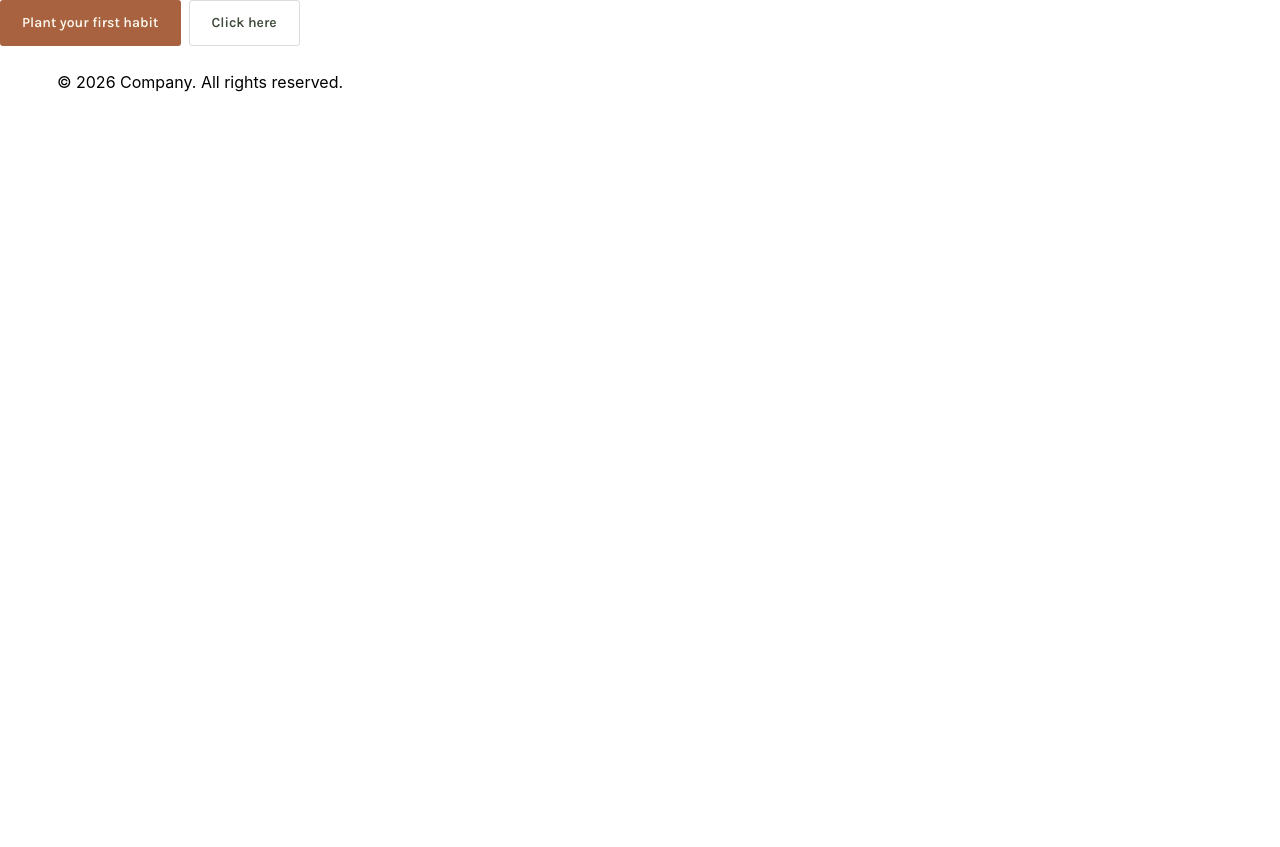
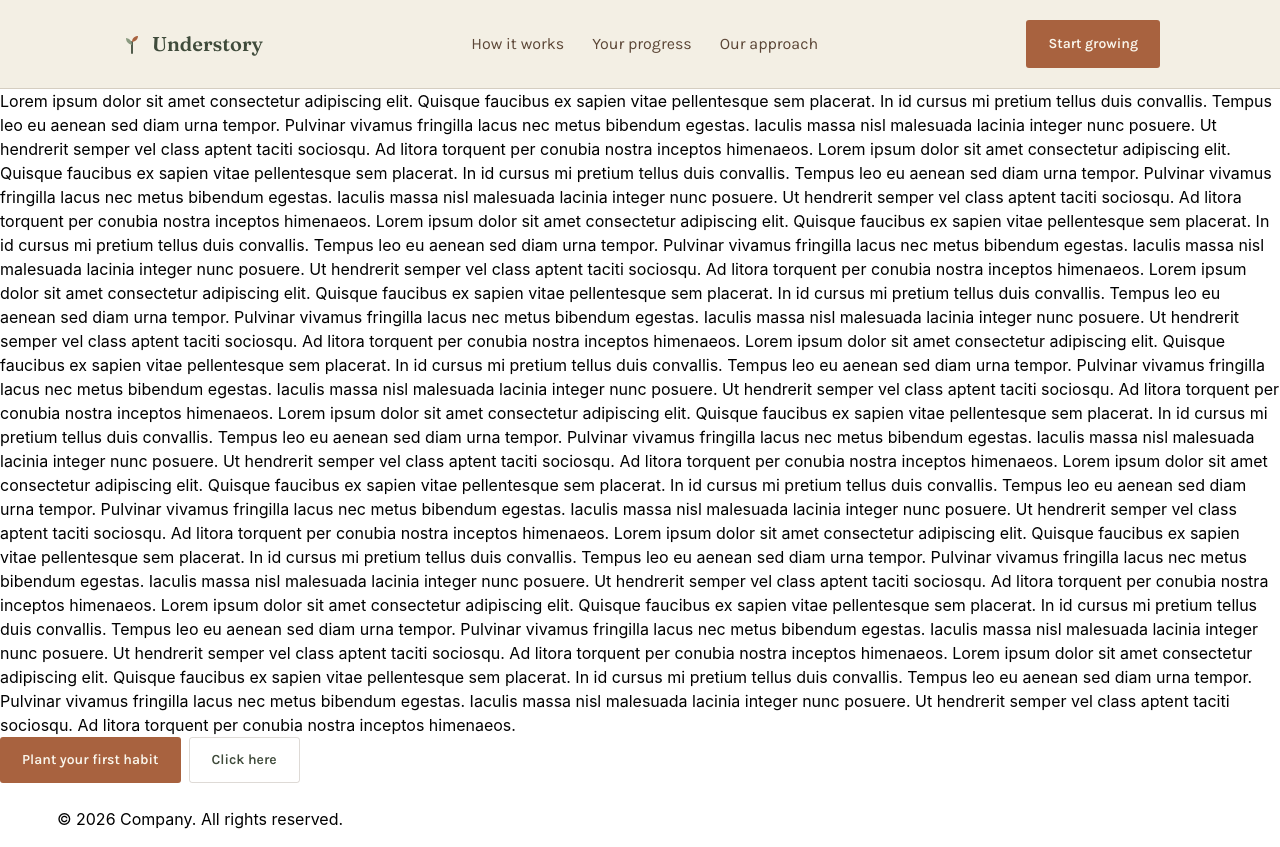
Before and after one commit to LasimaP/compass-wellness-app, a React (Vite) app in the folder compass-frontend/: page / in a window 1280 px wide. Before the commit the page ends 800 px from the top, so only its background shows below. Built offline with nearby package versions, Linux system fonts and the light colour scheme.

Commit message:
Added Navbar.jsx and modified Button.jsx and updated Homepage.jsx

```diff
--- a/compass-frontend/src/Pages/HomePage.jsx
+++ b/compass-frontend/src/Pages/HomePage.jsx
@@ -1,14 +1,88 @@
 import React from "react";
 import Button from "../components/Button";
+import Navbar from "../components/Navbar";
 
 const HomePage = () => {
   return (
+    <>
+      <Navbar />
+      <div>
+        <p>
+          Lorem ipsum dolor sit amet consectetur adipiscing elit. Quisque
+          faucibus ex sapien vitae pellentesque sem placerat. In id cursus mi
+          pretium tellus duis convallis. Tempus leo eu aenean sed diam urna
+          tempor. Pulvinar vivamus fringilla lacus nec metus bibendum egestas.
+          Iaculis massa nisl malesuada lacinia integer nunc posuere. Ut
+          hendrerit semper vel class aptent taciti sociosqu. Ad litora torquent
+          per conubia nostra inceptos himenaeos. Lorem ipsum dolor sit amet
+          consectetur adipiscing elit. Quisque faucibus ex sapien vitae
+          pellentesque sem placerat. In id cursus mi pretium tellus duis
+          convallis. Tempus leo eu aenean sed diam urna tempor. Pulvinar vivamus
+          fringilla lacus nec metus bibendum egestas. Iaculis massa nisl
+          malesuada lacinia integer nunc posuere. Ut hendrerit semper vel class
+          aptent taciti sociosqu. Ad litora torquent per conubia nostra inceptos
+          himenaeos. Lorem ipsum dolor sit amet consectetur adipiscing elit.
+          Quisque faucibus ex sapien vitae pellentesque sem placerat. In id
+          cursus mi pretium tellus duis convallis. Tempus leo eu aenean sed diam
+          urna tempor. Pulvinar vivamus fringilla lacus nec metus bibendum
+          egestas. Iaculis massa nisl malesuada lacinia integer nunc posuere. Ut
+          hendrerit semper vel class aptent taciti sociosqu. Ad litora torquent
+          per conubia nostra inceptos himenaeos. Lorem ipsum dolor sit amet
+          consectetur adipiscing elit. Quisque faucibus ex sapien vitae
+          pellentesque sem placerat. In id cursus mi pretium tellus duis
+          convallis. Tempus leo eu aenean sed diam urna tempor. Pulvinar vivamus
+          fringilla lacus nec metus bibendum egestas. Iaculis massa nisl
+          malesuada lacinia integer nunc posuere. Ut hendrerit semper vel class
+          aptent taciti sociosqu. Ad litora torquent per conubia nostra inceptos
+          himenaeos. Lorem ipsum dolor sit amet consectetur adipiscing elit.
+          Quisque faucibus ex sapien vitae pellentesque sem placerat. In id
+          cursus mi pretium tellus duis convallis. Tempus leo eu aenean sed diam
+          urna tempor. Pulvinar vivamus fringilla lacus nec metus bibendum
+          egestas. Iaculis massa nisl malesuada lacinia integer nunc posuere. Ut
+          hendrerit semper vel class aptent taciti sociosqu. Ad litora torquent
+          per conubia nostra inceptos himenaeos. Lorem ipsum dolor sit amet
+          consectetur adipiscing elit. Quisque faucibus ex sapien vitae
+          pellentesque sem placerat. In id cursus mi pretium tellus duis
+          convallis. Tempus leo eu aenean sed diam urna tempor. Pulvinar vivamus
+          fringilla lacus nec metus bibendum egestas. Iaculis massa nisl
+          malesuada lacinia integer nunc posuere. Ut hendrerit semper vel class
+          aptent taciti sociosqu. Ad litora torquent per conubia nostra inceptos
+          himenaeos. Lorem ipsum dolor sit amet consectetur adipiscing elit.
+          Quisque faucibus ex sapien vitae pellentesque sem placerat. In id
+          cursus mi pretium tellus duis convallis. Tempus leo eu aenean sed diam
+          urna tempor. Pulvinar vivamus fringilla lacus nec metus bibendum
+          egestas. Iaculis massa nisl malesuada lacinia integer nunc posuere. Ut
+          hendrerit semper vel class aptent taciti sociosqu. Ad litora torquent
+          per conubia nostra inceptos himenaeos. Lorem ipsum dolor sit amet
+          consectetur adipiscing elit. Quisque faucibus ex sapien vitae
+          pellentesque sem placerat. In id cursus mi pretium tellus duis
+          convallis. Tempus leo eu aenean sed diam urna tempor. Pulvinar vivamus
+          fringilla lacus nec metus bibendum egestas. Iaculis massa nisl
+          malesuada lacinia integer nunc posuere. Ut hendrerit semper vel class
+          aptent taciti sociosqu. Ad litora torquent per conubia nostra inceptos
+          himenaeos. Lorem ipsum dolor sit amet consectetur adipiscing elit.
+          Quisque faucibus ex sapien vitae pellentesque sem placerat. In id
+          cursus mi pretium tellus duis convallis. Tempus leo eu aenean sed diam
+          urna tempor. Pulvinar vivamus fringilla lacus nec metus bibendum
+          egestas. Iaculis massa nisl malesuada lacinia integer nunc posuere. Ut
+          hendrerit semper vel class aptent taciti sociosqu. Ad litora torquent
+          per conubia nostra inceptos himenaeos. Lorem ipsum dolor sit amet
+          consectetur adipiscing elit. Quisque faucibus ex sapien vitae
+          pellentesque sem placerat. In id cursus mi pretium tellus duis
+          convallis. Tempus leo eu aenean sed diam urna tempor. Pulvinar vivamus
+          fringilla lacus nec metus bibendum egestas. Iaculis massa nisl
+          malesuada lacinia integer nunc posuere. Ut hendrerit semper vel class
+          aptent taciti sociosqu. Ad litora torquent per conubia nostra inceptos
+          himenaeos.
+        </p>
+      </div>
       <div className="flex gap-2">
         <Button variant="primary" href="#">
           Plant your first habit
         </Button>
         <Button variant="ghost">Click here</Button>
       </div>
+    </>
   );
 };
 
--- a/compass-frontend/src/components/Button.jsx
+++ b/compass-frontend/src/components/Button.jsx
@@ -1,6 +1,12 @@
 import React from "react";
 
-const Button = ({ variant = "primary", href, children, ...rest }) => {
+const Button = ({
+  variant = "primary",
+  href,
+  children,
+  className = "",
+  ...rest
+}) => {
   const Component = href ? "a" : "button";
   const variantStyles = {
     primary: "bg-clay text-linen hover:bg-clay-dark",
@@ -9,7 +15,7 @@ const Button = ({ variant = "primary", href, children, ...rest }) => {
   return (
     <Component
       href={href}
-      className={`inline-flex items-center gap-2 rounded-[3px] px-[22px] py-3 font-body font-semibold text-sm ${variantStyles[variant]} transition-all duration-300`}
+      className={`inline-flex items-center gap-2 rounded-[3px] px-[22px] py-3 font-body font-semibold text-sm ${variantStyles[variant]} ${className} transition-all duration-300`}
       {...rest}
     >
       {children}
--- /dev/null
+++ b/compass-frontend/src/components/Navbar.jsx
@@ -0,0 +1,52 @@
+import React from "react";
+import Button from "./Button";
+
+const Navbar = () => {
+  return (
+    <nav className="bg-parchment/80 backdrop-blur-md border-b border-bark/20 sticky top-0">
+      <div className="max-w-[1120px] mx-auto px-10 py-5 flex items-center justify-between">
+        <div className="flex items-center gap-2">
+          <svg
+            viewBox="0 0 24 24"
+            fill="none"
+            xmlns="http://www.w3.org/2000/svg"
+            className="w-6 h-6"
+          >
+            <path
+              d="M12 21V10"
+              stroke="#3F4B3B"
+              strokeWidth="1.8"
+              strokeLinecap="round"
+            />
+            <path d="M12 13C12 13 6 12 6 6C6 6 12 6.5 12 13Z" fill="#8A9A80" />
+            <path
+              d="M12 10C12 10 18 9.5 18 4C18 4 12 4.2 12 10Z"
+              fill="#A8623F"
+            />
+          </svg>
+          <h1 className="font-display font-semibold text-moss text-xl">
+            Understory
+          </h1>
+        </div>
+        <div className="flex gap-7 text-bark font-body text-body">
+          <a href="#beds" className="hover:text-clay-dark">
+            How it works
+          </a>
+          <a href="#timeline" className="hover:text-clay-dark">
+            Your progress
+          </a>
+          <a href="#philosophy" className="hover:text-clay-dark">
+            Our approach
+          </a>
+        </div>
+        <div>
+          <Button variant="primary" href="#" className="px-7 py-3.5">
+            Start growing
+          </Button>
+        </div>
+      </div>
+    </nav>
+  );
+};
+
+export default Navbar;
```
Lines whose indentation alone changed are shown as unchanged.
